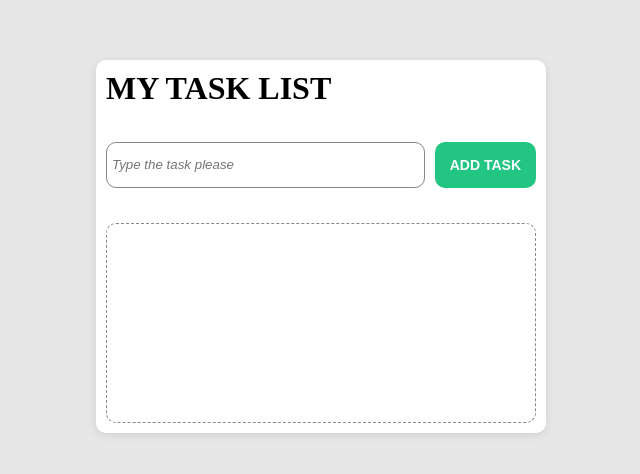
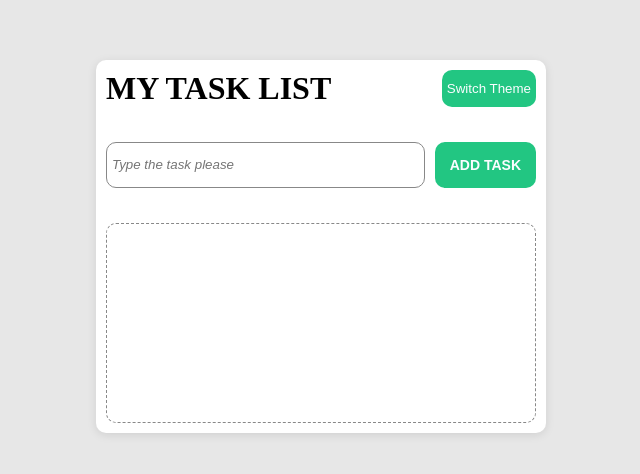
Before and after one commit to IvatomPlay/todo-list, a Next.js app: page / in a window 1280 px wide. Shown: the part 154-628 px from the top of the page, without its empty margins (319-959 px from the left). Built offline with nearby package versions, Linux system fonts and the light colour scheme.

Commit message:
Making darktheme feature for app

```diff
--- /dev/null
+++ b/src/app/components/ThemeToggle.jsx
@@ -0,0 +1,7 @@
+import styles from "./taskList.module.css"
+
+export default function switchTheme() {
+  return(
+    <button className={styles.btn}>Switch Theme</button>
+  );
+}
--- a/src/app/components/taskList.module.css
+++ b/src/app/components/taskList.module.css
@@ -26,6 +26,7 @@
 
 .tasks_text.completed {
   text-decoration: line-through;
+  color: #ff0d0d;
 }
 
 .btn {
--- a/src/app/page.jsx
+++ b/src/app/page.jsx
@@ -3,6 +3,7 @@
 import styles from "./page.module.css";
 import TaskInput from "@/components/TaskInput";
 import TaskList from "@/components/TaskList";
+import ThemeToggle from "@/components/ThemeToggle";
 import { useState } from "react";
 
 export default function Home() {
@@ -33,6 +34,7 @@ export default function Home() {
     <div className={styles.page}>
       <header className={styles.header}>
         <h1 className={styles.title}>My Task list</h1>
+        <ThemeToggle />
       </header>
       <TaskInput
         onAdd={addTask}
```
